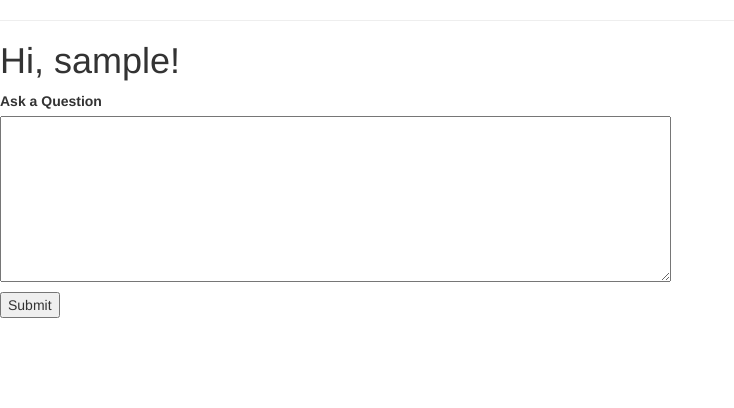
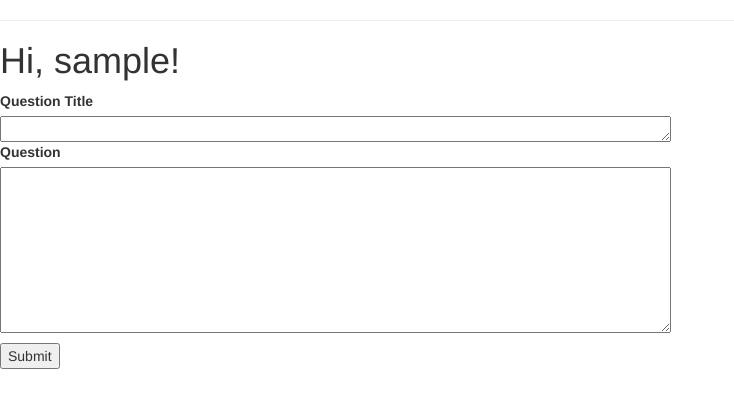
Before and after one commit to hawkdawg/faqanda, a Flask app: page / in a window 1280 px wide. Shown: the part 52-460 px from the top of the page, without its empty margins (0-734 px from the left). Run offline with Flask 2, Linux system fonts and the light colour scheme; the visitor is signed in with stand-in values (Sample User, id 1); data comes from the database, SQL or seed files in the repository; data that the repository does not hold is empty; some libraries are stand-ins or nearby versions.

Commit message:
added question title

```diff
--- a/app/forms.py
+++ b/app/forms.py
@@ -66,8 +66,14 @@ class ResetPasswordForm(FlaskForm):
 
 
 class AskQuestionForm(FlaskForm):
-
-    question = TextAreaField('Ask a Question', validators=[
-        DataRequired(),
-        Length(min=8)])
+    question_title = TextAreaField(
+            'Question Title',
+            validators=[
+                    DataRequired(),
+                    Length(min=6, max=140)])
+    question = TextAreaField(
+            'Question',
+            validators=[
+                    DataRequired(),
+                    Length(min=8)])
     submit = SubmitField('Submit')
--- a/app/routes.py
+++ b/app/routes.py
@@ -24,7 +24,10 @@ def index():
 
     form = AskQuestionForm() # may need to be q and a form
     if form.validate_on_submit():
-        question = Question(body=form.question.data, author=current_user)
+        question = Question(
+                body=form.question.data,
+                title=form.question_title.data,
+                author=current_user)
         db.session.add(question)
         db.session.commit()
         flash('Your question has been posted.')
@@ -100,8 +103,7 @@ def register():
 @login_required
 def user(username):
     user = User.query.filter_by(username=username).first_or_404()
-
-    questions = current_user.get_users_questions(id=user.id)
+    questions = current_user.get_users_questions(user_id=user.id)
 
     return render_template('user.html', user=user, questions=questions)
 
--- a/app/templates/_question.html
+++ b/app/templates/_question.html
@@ -8,8 +8,10 @@
             <td>
                 <a href="{{ url_for('user', username=question.author.username) }}">
                     {{ question.author.username }}
-                </a>
-                asked: <b>{{ question.body }}</b>
+                </a><br>
+                <b>asked:</b>{{ question.title}}<br>
+                <b>the details:</b>{{ question.body }}
+                <hr>
             </td>
         </tr>
     </table>
--- a/app/templates/index.html
+++ b/app/templates/index.html
@@ -6,6 +6,8 @@
     <form action="" method="post">
         {{ form.hidden_tag() }}
         <p>
+            {{ form.question_title.label }}<br>
+            {{ form.question_title(cols=80, rows=1) }}<br>
             {{ form.question.label }}<br>
             {{ form.question(cols=80, rows=8) }}<br>
             {% for error in form.question.errors %}
```
